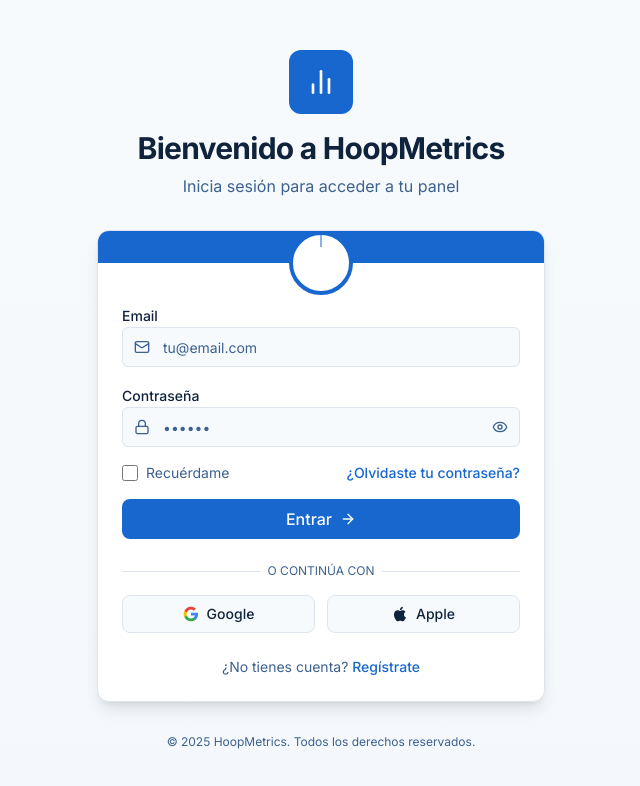
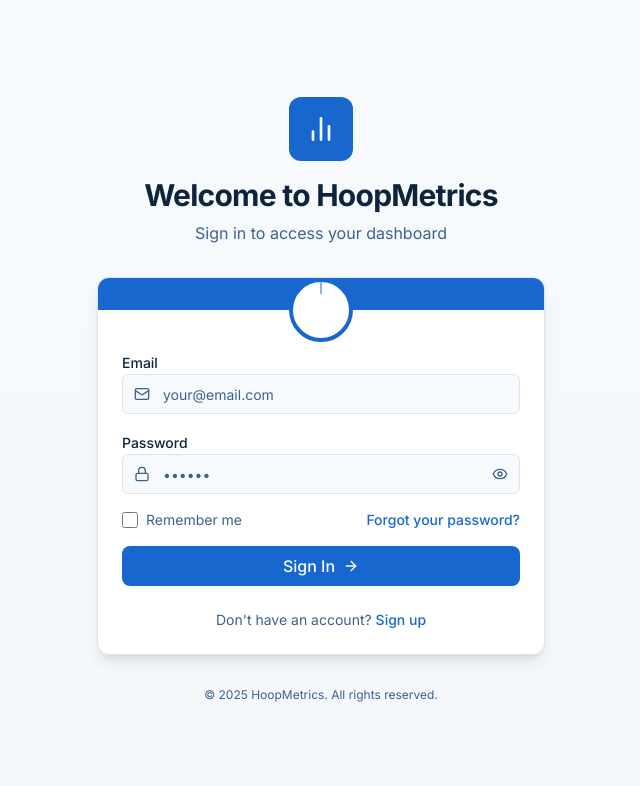
Before and after one commit to gonzalopozo/HoopMetrics, a Next.js app in the folder frontend/: page /login in a window 1280 px wide. Shown: the top 786 px of the page, without its empty margins (319-959 px from the left). Built offline with nearby package versions, Linux system fonts and the light colour scheme.

Commit message:
feat: bugfixs para deploys XIV

```diff
--- a/frontend/src/app/(auth)/login/page.tsx
+++ b/frontend/src/app/(auth)/login/page.tsx
@@ -11,8 +11,8 @@ import { cn } from "@/lib/utils";
 import { AuthContext } from "@/context/AuthContext";
 
 const schema = z.object({
-    email: z.string().email({ message: "Por favor ingresa un email válido" }),
-    password: z.string().min(6, { message: "La contraseña debe tener al menos 6 caracteres" }),
+    email: z.string().email({ message: "Please enter a valid email" }),
+    password: z.string().min(6, { message: "Password must be at least 6 characters" }),
 });
 
 type LoginForm = z.infer<typeof schema>;
@@ -36,9 +36,9 @@ export default function LoginPage() {
         try {
             setAuthError(null);
             await auth.login(data.email, data.password);
-            router.push("/admin"); // o '/'
+            router.push("/admin"); // or '/'
         } catch (err: unknown) {
-            setAuthError(err instanceof Error ? err.message : "Ocurrió un error desconocido");
+            setAuthError(err instanceof Error ? err.message : "An unknown error occurred");
         }
     };
 
@@ -50,8 +50,8 @@ export default function LoginPage() {
                     <div className="mx-auto mb-4 flex h-16 w-16 items-center justify-center rounded-xl bg-primary text-primary-foreground">
                         <BarChart2 className="h-8 w-8" />
                     </div>
-                    <h1 className="text-3xl font-bold tracking-tight">Bienvenido a HoopMetrics</h1>
-                    <p className="mt-2 text-muted-foreground">Inicia sesión para acceder a tu panel</p>
+                    <h1 className="text-3xl font-bold tracking-tight">Welcome to HoopMetrics</h1>
+                    <p className="mt-2 text-muted-foreground">Sign in to access your dashboard</p>
                 </div>
 
                 {/* Login Card */}
@@ -82,7 +82,7 @@ export default function LoginPage() {
                                     <input
                                         {...register("email")}
                                         id="email"
-                                        placeholder="tu@email.com"
+                                        placeholder="your@email.com"
                                         type="email"
                                         autoComplete="email"
                                         className={cn(
@@ -99,7 +99,7 @@ export default function LoginPage() {
                                     htmlFor="password"
                                     className="text-sm font-medium leading-none peer-disabled:cursor-not-allowed peer-disabled:opacity-70"
                                 >
-                                    Contraseña
+                                    Password
                                 </label>
                                 <div className="relative">
                                     <Lock className="absolute left-3 top-1/2 h-4 w-4 -translate-y-1/2 text-muted-foreground" />
@@ -118,7 +118,7 @@ export default function LoginPage() {
                                         type="button"
                                         onClick={() => setShowPassword(!showPassword)}
                                         className="absolute right-3 top-1/2 -translate-y-1/2 text-muted-foreground hover:text-foreground"
-                                        aria-label={showPassword ? "Ocultar contraseña" : "Mostrar contraseña"}
+                                        aria-label={showPassword ? "Hide password" : "Show password"}
                                     >
                                         {showPassword ? <EyeOff className="h-4 w-4" /> : <Eye className="h-4 w-4" />}
                                     </button>
@@ -134,11 +134,11 @@ export default function LoginPage() {
                                         className="h-4 w-4 rounded border border-primary text-primary focus:ring-primary"
                                     />
                                     <label htmlFor="remember" className="text-sm text-muted-foreground">
-                                        Recuérdame
+                                        Remember me
                                     </label>
                                 </div>
                                 <Link href="/forgot-password" className="text-sm font-medium text-primary hover:underline">
-                                    ¿Olvidaste tu contraseña?
+                                    Forgot your password?
                                 </Link>
                             </div>
 
@@ -150,73 +150,21 @@ export default function LoginPage() {
                                 {isSubmitting ? (
                                     <>
                                         <div className="h-4 w-4 animate-spin rounded-full border-2 border-primary-foreground border-t-transparent"></div>
-                                        <span>Entrando...</span>
+                                        <span>Signing in...</span>
                                     </>
                                 ) : (
                                     <>
-                                        <span>Entrar</span>
+                                        <span>Sign In</span>
                                         <ArrowRight className="h-4 w-4" />
                                     </>
                                 )}
                             </button>
                         </form>
 
-                        <div className="mt-6">
-                            <div className="relative">
-                                <div className="absolute inset-0 flex items-center">
-                                    <div className="w-full border-t border-border"></div>
-                                </div>
-                                <div className="relative flex justify-center text-xs uppercase">
-                                    <span className="bg-card px-2 text-muted-foreground">O continúa con</span>
-                                </div>
-                            </div>
-
-                            <div className="mt-4 grid grid-cols-2 gap-3">
-                                <button
-                                    type="button"
-                                    className="flex items-center justify-center gap-2 rounded-lg border border-border bg-background px-4 py-2 text-sm font-medium text-foreground transition-colors hover:bg-accent focus:outline-none focus:ring-2 focus:ring-primary focus:ring-offset-2"
-                                >
-                                    {/* Google SVG */}
-                                    <svg className="h-4 w-4" viewBox="0 0 24 24">
-                                        <path
-                                            d="M22.56 12.25c0-.78-.07-1.53-.2-2.25H12v4.26h5.92c-.26 1.37-1.04 2.53-2.21 3.31v2.77h3.57c2.08-1.92 3.28-4.74 3.28-8.09z"
-                                            fill="#4285F4"
-                                        />
-                                        <path
-                                            d="M12 23c2.97 0 5.46-.98 7.28-2.66l-3.57-2.77c-.98.66-2.23 1.06-3.71 1.06-2.86 0-5.29-1.93-6.16-4.53H2.18v2.84C3.99 20.53 7.7 23 12 23z"
-                                            fill="#34A853"
-                                        />
-                                        <path
-                                            d="M5.84 14.09c-.22-.66-.35-1.36-.35-2.09s.13-1.43.35-2.09V7.07H2.18C1.43 8.55 1 10.22 1 12s.43 3.45 1.18 4.93l2.85-2.22.81-.62z"
-                                            fill="#FBBC05"
-                                        />
-                                        <path
-                                            d="M12 5.38c1.62 0 3.06.56 4.21 1.64l3.15-3.15C17.45 2.09 14.97 1 12 1 7.7 1 3.99 3.47 2.18 7.07l3.66 2.84c.87-2.6 3.3-4.53 6.16-4.53z"
-                                            fill="#EA4335"
-                                        />
-                                    </svg>
-                                    <span>Google</span>
-                                </button>
-                                <button
-                                    type="button"
-                                    className="flex items-center justify-center gap-2 rounded-lg border border-border bg-background px-4 py-2 text-sm font-medium text-foreground transition-colors hover:bg-accent focus:outline-none focus:ring-2 focus:ring-primary focus:ring-offset-2"
-                                >
-                                    {/* Apple SVG */}
-                                    <svg className="h-4 w-4" viewBox="0 0 24 24">
-                                        <path
-                                            d="M16.365 1.43c0 1.14-.493 2.27-1.177 3.08-.744.9-1.99 1.57-2.987 1.57-.12 0-.23-.02-.3-.03-.01-.06-.04-.22-.04-.39 0-1.15.572-2.27 1.206-2.98.804-.94 2.142-1.64 3.248-1.68.03.13.05.28.05.43zm4.565 15.71c-.03.07-.463 1.58-1.518 3.12-.945 1.34-1.94 2.71-3.43 2.71-1.517 0-1.9-.88-3.63-.88-1.698 0-2.302.91-3.67.91-1.377 0-2.332-1.26-3.428-2.8-1.287-1.82-2.323-4.63-2.323-7.28 0-4.28 2.797-6.55 5.552-6.55 1.448 0 2.675.95 3.6.95.865 0 2.222-1.01 3.902-1.01.613 0 2.886.06 4.374 2.19-.13.09-2.383 1.37-2.383 4.19 0 3.26 2.854 4.42 2.955 4.45z"
-                                            fill="currentColor"
-                                        />
-                                    </svg>
-                                    <span>Apple</span>
-                                </button>
-                            </div>
-                        </div>
-
                         <div className="mt-6 text-center text-sm">
-                            <span className="text-muted-foreground">¿No tienes cuenta?</span>{" "}
+                            <span className="text-muted-foreground">{`Don't have an account?`}</span>{" "}
                             <Link href="/signup" className="font-medium text-primary hover:underline">
-                                Regístrate
+                                Sign up
                             </Link>
                         </div>
                     </div>
@@ -224,7 +172,7 @@ export default function LoginPage() {
 
                 {/* Footer */}
                 <div className="mt-8 text-center text-xs text-muted-foreground">
-                    <p>&copy; {new Date().getFullYear()} HoopMetrics. Todos los derechos reservados.</p>
+                    <p>&copy; {new Date().getFullYear()} HoopMetrics. All rights reserved.</p>
                 </div>
             </div>
         </div>
--- a/frontend/src/app/(auth)/signup/page.tsx
+++ b/frontend/src/app/(auth)/signup/page.tsx
@@ -210,56 +210,6 @@ export default function SignupPage() {
                             </button>
                         </form>
 
-                        <div className="mt-6">
-                            <div className="relative">
-                                <div className="absolute inset-0 flex items-center">
-                                    <div className="w-full border-t border-border"></div>
-                                </div>
-                                <div className="relative flex justify-center text-xs uppercase">
-                                    <span className="bg-card px-2 text-muted-foreground">Or continue with</span>
-                                </div>
-                            </div>
-
-                            <div className="mt-4 grid grid-cols-2 gap-3">
-                                <button
-                                    type="button"
-                                    className="flex items-center justify-center gap-2 rounded-lg border border-border bg-background px-4 py-2 text-sm font-medium text-foreground transition-colors hover:bg-accent focus:outline-none focus:ring-2 focus:ring-primary focus:ring-offset-2"
-                                >
-                                    <svg className="h-4 w-4" viewBox="0 0 24 24">
-                                        <path
-                                            d="M22.56 12.25c0-.78-.07-1.53-.2-2.25H12v4.26h5.92c-.26 1.37-1.04 2.53-2.21 3.31v2.77h3.57c2.08-1.92 3.28-4.74 3.28-8.09z"
-                                            fill="#4285F4"
-                                        />
-                                        <path
-                                            d="M12 23c2.97 0 5.46-.98 7.28-2.66l-3.57-2.77c-.98.66-2.23 1.06-3.71 1.06-2.86 0-5.29-1.93-6.16-4.53H2.18v2.84C3.99 20.53 7.7 23 12 23z"
-                                            fill="#34A853"
-                                        />
-                                        <path
-                                            d="M5.84 14.09c-.22-.66-.35-1.36-.35-2.09s.13-1.43.35-2.09V7.07H2.18C1.43 8.55 1 10.22 1 12s.43 3.45 1.18 4.93l2.85-2.22.81-.62z"
-                                            fill="#FBBC05"
-                                        />
-                                        <path
-                                            d="M12 5.38c1.62 0 3.06.56 4.21 1.64l3.15-3.15C17.45 2.09 14.97 1 12 1 7.7 1 3.99 3.47 2.18 7.07l3.66 2.84c.87-2.6 3.3-4.53 6.16-4.53z"
-                                            fill="#EA4335"
-                                        />
-                                    </svg>
-                                    <span>Google</span>
-                                </button>
-                                <button
-                                    type="button"
-                                    className="flex items-center justify-center gap-2 rounded-lg border border-border bg-background px-4 py-2 text-sm font-medium text-foreground transition-colors hover:bg-accent focus:outline-none focus:ring-2 focus:ring-primary focus:ring-offset-2"
-                                >
-                                    <svg className="h-4 w-4" viewBox="0 0 24 24">
-                                        <path
-                                            d="M16.365 1.43c0 1.14-.493 2.27-1.177 3.08-.744.9-1.99 1.57-2.987 1.57-.12 0-.23-.02-.3-.03-.01-.06-.04-.22-.04-.39 0-1.15.572-2.27 1.206-2.98.804-.94 2.142-1.64 3.248-1.68.03.13.05.28.05.43zm4.565 15.71c-.03.07-.463 1.58-1.518 3.12-.945 1.34-1.94 2.71-3.43 2.71-1.517 0-1.9-.88-3.63-.88-1.698 0-2.302.91-3.67.91-1.377 0-2.332-1.26-3.428-2.8-1.287-1.82-2.323-4.63-2.323-7.28 0-4.28 2.797-6.55 5.552-6.55 1.448 0 2.675.95 3.6.95.865 0 2.222-1.01 3.902-1.01.613 0 2.886.06 4.374 2.19-.13.09-2.383 1.37-2.383 4.19 0 3.26 2.854 4.42 2.955 4.45z"
-                                            fill="currentColor"
-                                        />
-                                    </svg>
-                                    <span>Apple</span>
-                                </button>
-                            </div>
-                        </div>
-
                         <div className="mt-6 text-center text-sm">
                             <span className="text-muted-foreground">Already have an account?</span>{" "}
                             <Link href="/login" className="font-medium text-primary hover:underline">
```
Also changed, not shown: frontend/src/components/ui/team-tabs.tsx (+6 -3 lines).
